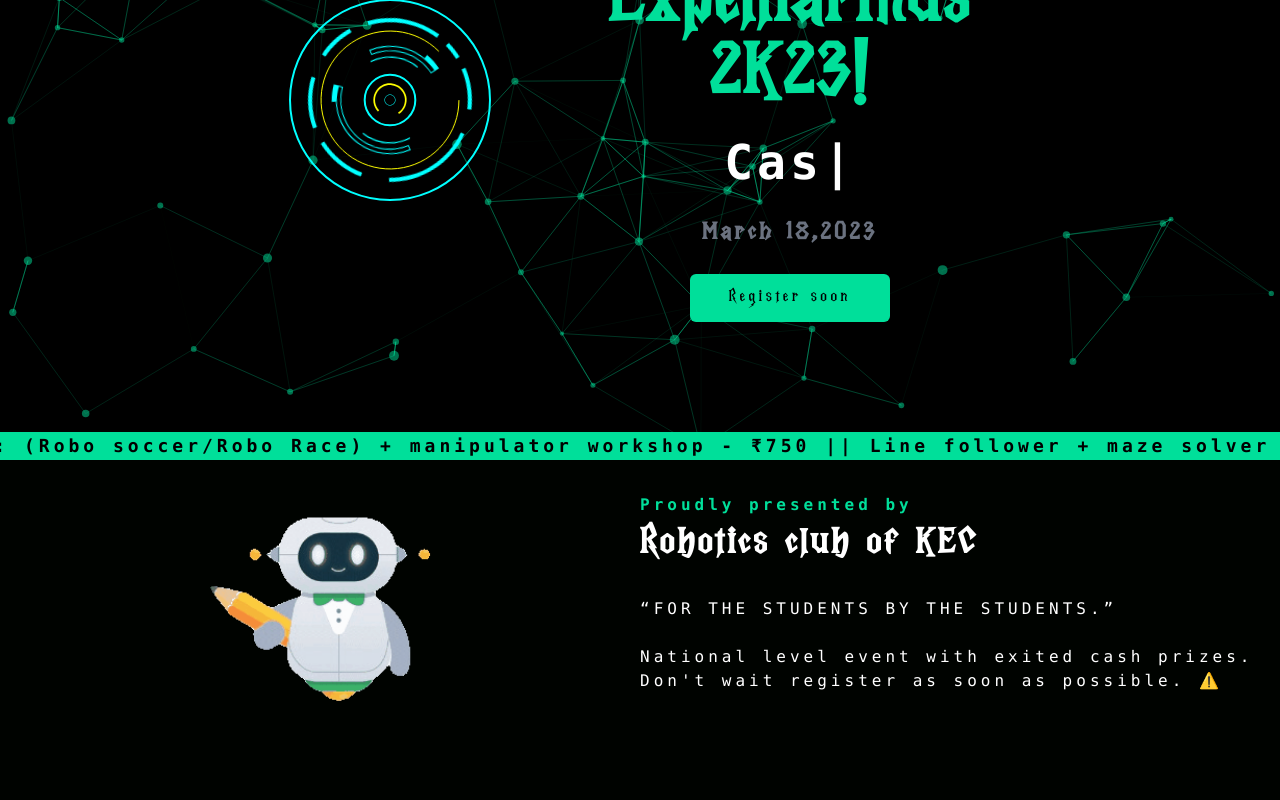
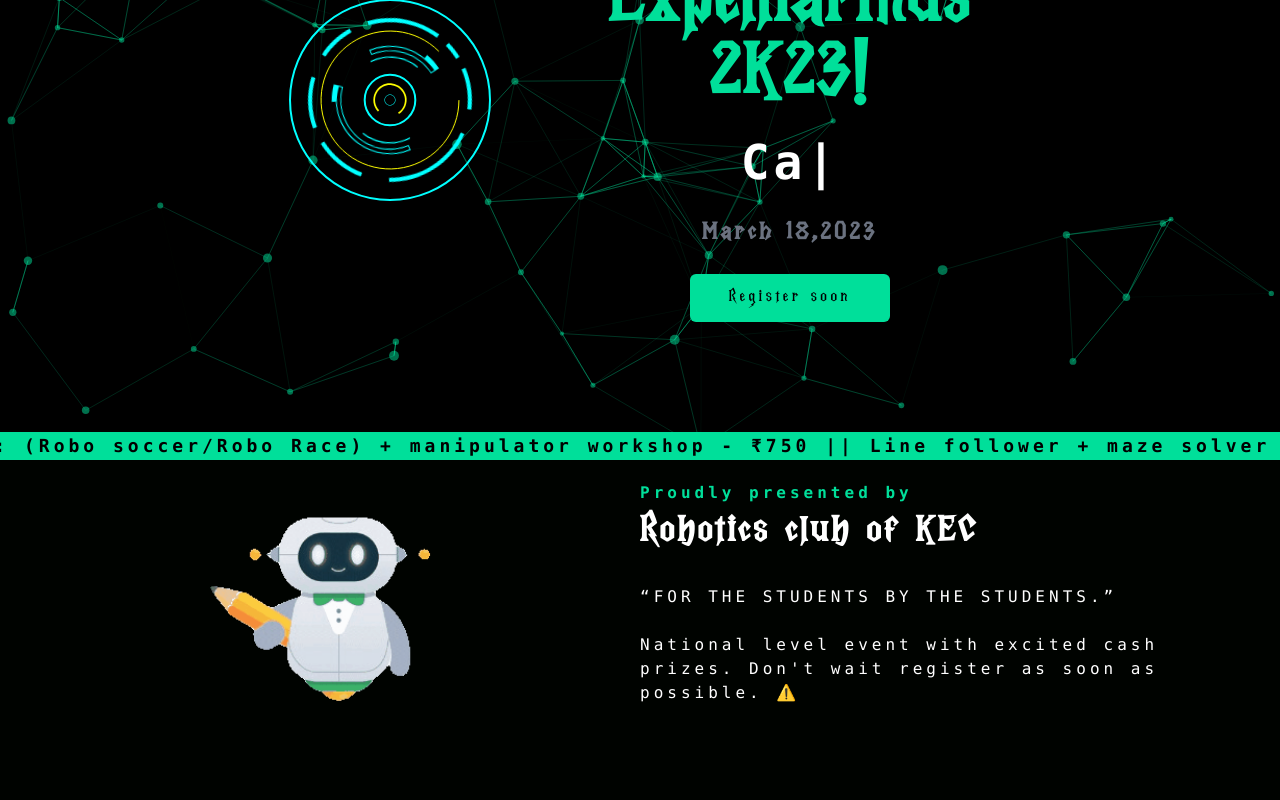
Before and after one commit to naveenkumarse/slytherin, a React (Create React App) app: page /#/ in a window 1280 px wide. Shown: the part 340-1140 px from the top of the page. Built offline with nearby package versions, Linux system fonts and the light colour scheme.

Commit message:
Corrections

```diff
--- a/src/components/DashBoard.js
+++ b/src/components/DashBoard.js
@@ -17,7 +17,7 @@ const DashBoard = () => {
                         <h1 className="md:text-7xl sm:text-6xl sm:mt-10 text-4xl font-bold md:py-6 text-[#00df9a]">Expelliarmus 2K23! </h1>
                         </div>
                             <Typed className="md:text-5xl font-mono sm:text-4xl text-xl font-bold"
-                                strings={['8th Edition','Online-Registration open','Cash Prize upto ₹30K']}
+                                strings={['8th Edition','Online-Registration opens','Cash Prize upto ₹30K']}
                                 typeSpeed={90}
                                 backspeed={70}
                                 loop
--- a/src/components/Events.js
+++ b/src/components/Events.js
@@ -13,7 +13,7 @@ const Events = () => {
                         <q className="font-mono">FOR THE STUDENTS BY THE STUDENTS.</q>
                         <br />
                         <p className="font-mono">
-                            National level event with exited cash prizes.
+                            National level event with excited cash prizes.
                             Don't wait register as soon as possible. ⚠️
                         </p>
                     </div>
--- a/src/components/events/event_workshop.js
+++ b/src/components/events/event_workshop.js
@@ -29,7 +29,7 @@ const Eventdetails6 = () => {
 
                 <li>  A brief Lecture on Industrial Robots and its applications.</li>
                 <li>	Hands-on work in Fanuc Roboguide (Robot Simulation software).</li>
-                <li>	Robot Programming and Pendant operation.</li>
+                <li>	Robot Programming and Teach Pendant operation.</li>
                 <li>	Each member must produce a valid ID card of his/her respective institution.<br /></li>
 
 
@@ -39,7 +39,7 @@ const Eventdetails6 = () => {
               <h1 className="text-2xl text-center text-[#00df9a]">STUDENT COORDINATORS </h1>
               <div className='p-[30px] unordered-list m-auto'>
                 <ol className='text-[14px] font-mono marker:text-[24px]  marker:text-[#00df9a] pl-5 space-y-3'>
-                  <li> DHILIP VIJAYA RAM A - 63857 70036	<br /></li>
+                  <li> DILIP VIJAY RAM A - 63857 70036	<br /></li>
                   <li> MOHIT SARAVANAN S - 90957 88945	<br /></li>
 
                 </ol>
```
